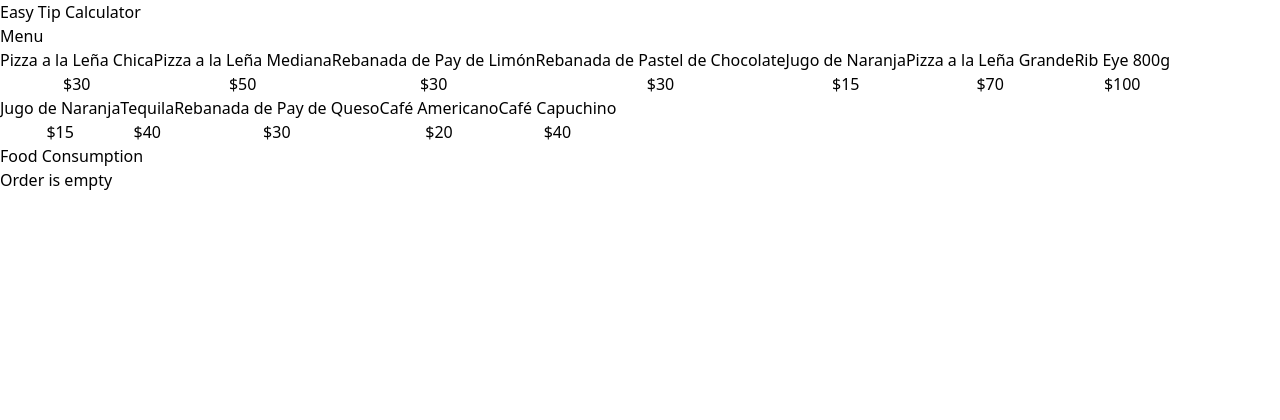
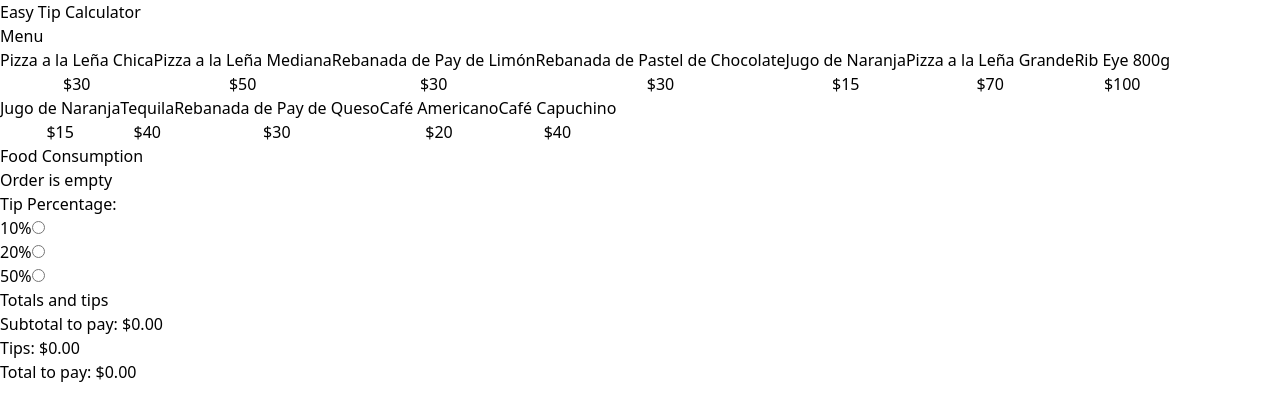
Before and after one commit to felipeflourwears/Easy-Tip-Calculator, a React (Vite) app: page / in a window 1280 px wide. Shown: the top 420 px of the page. Built offline with nearby package versions, Linux system fonts and the light colour scheme.

Commit message:
Finish Components about Tips, Totals with useMemo()

```diff
--- a/src/App.tsx
+++ b/src/App.tsx
@@ -2,11 +2,13 @@ import MenuItem from "./components/MenuItem"
 import { menuItems } from "./data/db"
 import useOrder from "./hooks/useOrder"
 import OrderContents from "./components/OrderContents"
+import OrderTotals from "./components/OrderTotals"
+import TipPercentageForm from "./components/TipPercentageForm"
 
 
 function App() {
 
-  const { order, addItem } = useOrder()
+  const { order, addItem, removeItem, tip, setTip } = useOrder()
 
   return (
     <>
@@ -31,6 +33,14 @@ function App() {
         <div className="border border-dashed border-slate-300 p-5 rounded-lg space-y-10">
           <OrderContents
             order={order}
+            removeItem={removeItem}
+          />
+          <TipPercentageForm
+            setTip={setTip}
+          />
+          <OrderTotals
+            order={order}
+            tip={tip}
           />
         </div>
 
--- a/src/components/OrderContents.tsx
+++ b/src/components/OrderContents.tsx
@@ -3,23 +3,29 @@ import formatCurrency from '../helpers'; // Importación por defecto
 
 type OrderContentsProps = {
     order: OrderItem[]
+    removeItem: (id: MenuItem['id']) => void
 }
 
-function OrderContents({order} : OrderContentsProps) {
+function OrderContents({order, removeItem} : OrderContentsProps) {
   return (
     <div>
       <h2 className="font-black text-4xl">Food Consumption</h2>
-      <div className="space-y-3 mt-5"></div>
+      <div className="space-y-3 mt-10"></div>
         {order.length === 0 ?
             <p className="text-center">Order is empty</p>
             : (order.map(item => (
-                <div key={item.id}>
+                <div key={item.id} className="flex justify-between items-center border-t border-gray-200 py-5 last-of-type:border-b">
+                  <div>
                     <p className="text-lg">
-                        {item.name} - {formatCurrency(item.price)}
+                        {item.name} - {formatCurrency(item.price * item.quantity)}
                     </p>
                     <p className="font-black">
                         Cantidad: {item.quantity}
                     </p>
+                  </div>
+                  <button className="bg-red-600 h-8 w-8 rounded-full text-white font-black" onClick={()=> removeItem(item.id)}>
+                    X
+                  </button>
                 </div>
             )))}
     </div>
--- /dev/null
+++ b/src/components/OrderTotals.tsx
@@ -0,0 +1,32 @@
+import formatCurrency from "../helpers"
+import { OrderItem } from "../types"
+import { useMemo } from "react"
+
+type OrderTotalProps = {
+  order: OrderItem[]
+  tip: number
+}
+
+const OrderTotals = ({order, tip} : OrderTotalProps) => {
+  const subtotalAmount = useMemo(() => order.reduce( (total, item) => total + (item.quantity * item.price), 0), [order])
+  const tipAmount = useMemo(()=> subtotalAmount * tip , [tip, order])
+  const totaltoPay = useMemo(()=> tipAmount + subtotalAmount, [tip, order])
+  return (
+   <>
+    <div className="space-y-3">
+      <h2 className="font-black text-2xl">Totals and tips</h2>
+      <p>Subtotal to pay: {''}
+        <span className="font-bold">{formatCurrency(subtotalAmount)}</span>
+      </p>
+      <p>Tips: {''}
+        <span className="font-bold">{formatCurrency(tipAmount)}</span>
+      </p>
+      <p>Total to pay: {''}
+        <span className="font-bold">{formatCurrency(totaltoPay)}</span>
+      </p>
+    </div>
+   </>
+  )
+}
+
+export default OrderTotals
--- /dev/null
+++ b/src/components/TipPercentageForm.tsx
@@ -0,0 +1,46 @@
+type TipPercentageFormProps = {
+    setTip: React.Dispatch<React.SetStateAction<number>>
+}
+
+const tipOptions = [
+    {
+      id: 'tip-10',
+      value: .10,
+      label: '10%'
+    },
+    {
+      id: 'tip-20',
+      value: .20,
+      label: '20%'
+    },
+    {
+      id: 'tip-50',
+      value: .50,
+      label: '50%'
+    },
+]
+
+const TipPercentageForm = ({setTip}: TipPercentageFormProps) => {
+  return (
+    <div>
+        <h3 className="font-black text-2xl">Tip Percentage: </h3>
+        <form>
+            {tipOptions.map( tip =>(
+                <div key={tip.id} className="flex gap-2">
+                    <label htmlFor="">{tip.label}</label>
+                    <input
+                        id={tip.id}
+                        type="radio"
+                        name="tip"
+                        value={tip.value}
+                        onChange={e => setTip(+e.target.value)}
+                    />
+                </div>
+            ))}
+            <div></div>
+        </form>
+    </div>
+  )
+}
+
+export default TipPercentageForm
--- a/src/hooks/useOrder.ts
+++ b/src/hooks/useOrder.ts
@@ -1,9 +1,11 @@
 import { useState } from "react"
 import type { MenuItem, OrderItem } from "../types"
+import MenuItem from "../components/MenuItem"
 
 const useOrder = () => {
 
     const [order, setOrder] = useState<OrderItem[]>([])
+    const [tip, setTip] = useState(0)
 
     const addItem = (item: MenuItem) => {
         const itemExist = order.find(orderItem => orderItem.id === item.id)
@@ -23,10 +25,18 @@ const useOrder = () => {
 
     }
 
+    const removeItem = (id: MenuItem['id']) => {
+        console.log("Eliminando...", id)
+        setOrder(order.filter( item => item.id != id))
+    }
+
     console.log(order)
     return{
         order,
-        addItem
+        tip,
+        setTip,
+        addItem,
+        removeItem
     }
 }
 
```
